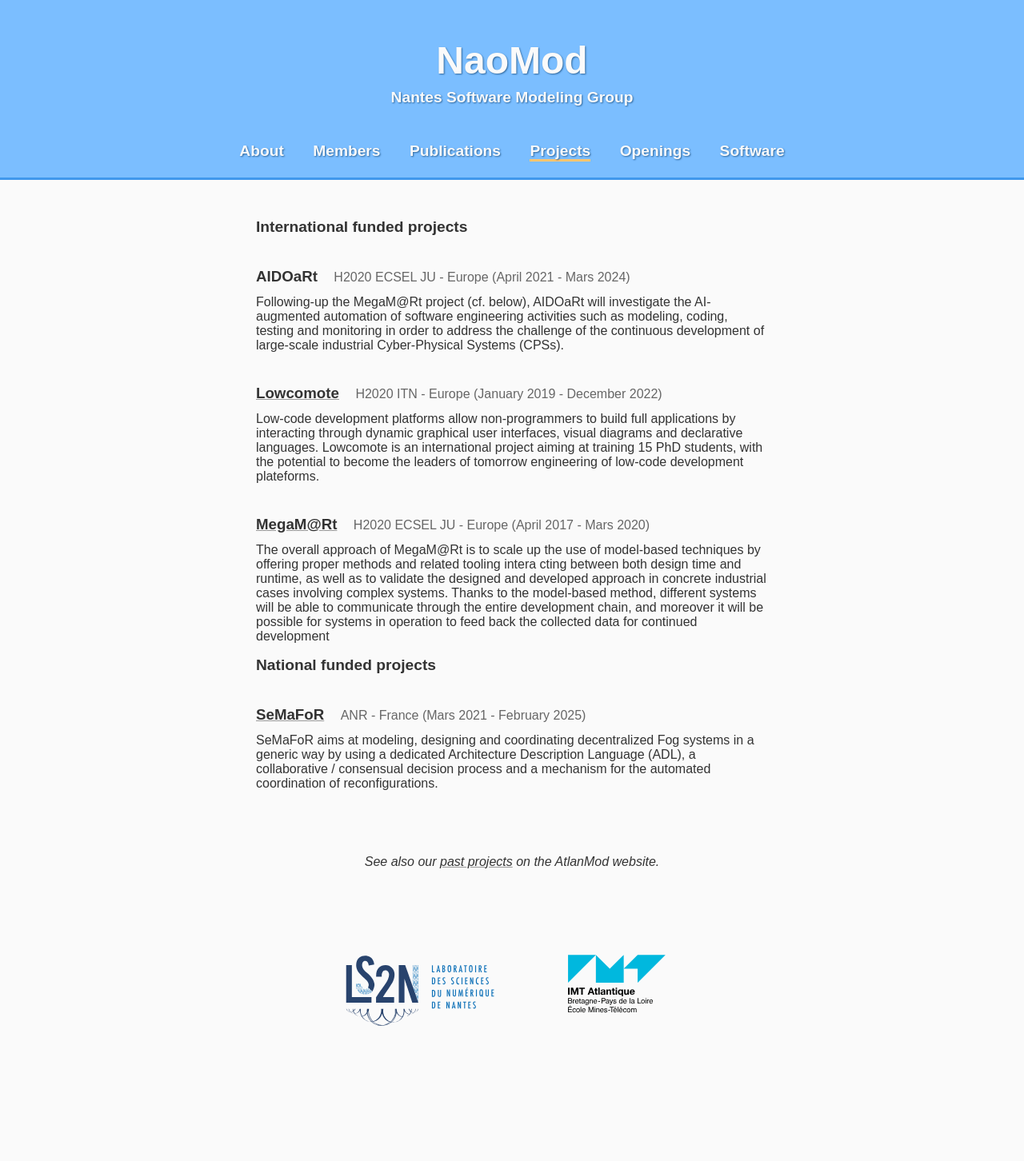
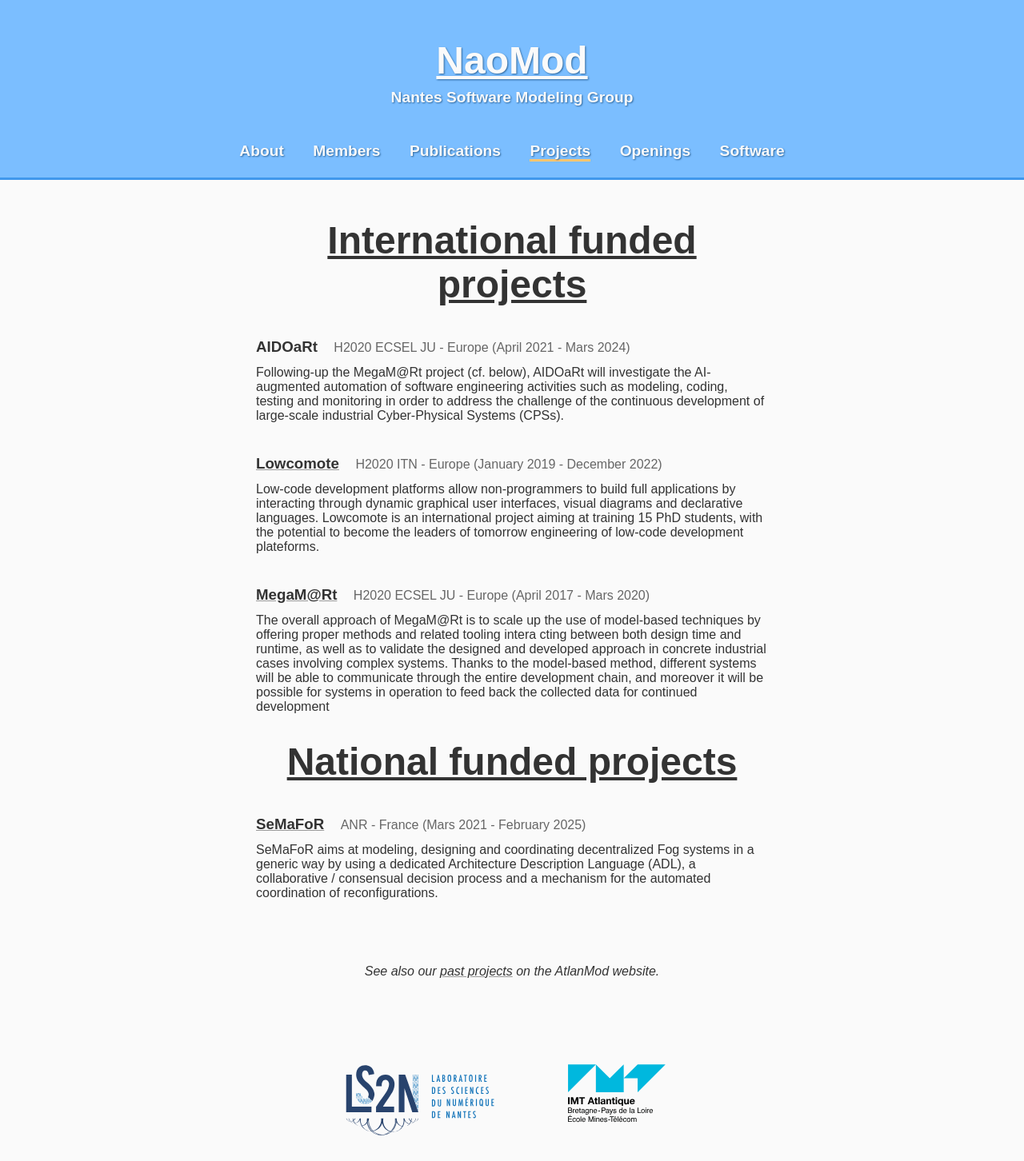
Before and after one commit to NaoMod/naomod.github.io, a Jekyll site: the page built from projects.html, in a window 1280 px wide. Shown: the whole page at 80% size. Built offline with Jekyll 4.4.1, drawn with Linux system fonts in a browser that asks for light colours; before the commit the page ends 1315 px from its top, so only the background shows below that.

Commit message:
Update projects.html
Formatting project page

```diff
--- a/projects.html
+++ b/projects.html
@@ -5,6 +5,10 @@ title: Projects
 
 <style>
   section { margin-top: 2.5rem; }
+  h1 {
+    text-align: center;
+    text-decoration: underline;
+  }
   h3 { display: inline; }
   .subtitle {
     display: block;
@@ -21,7 +25,7 @@ title: Projects
   }
 </style>
 
-<h2>International funded projects</h2>
+<h1>International funded projects</h1>
 
 <section>
   <h3>AIDOaRt</h3>
@@ -60,7 +64,7 @@ title: Projects
   </p>
 </section>
 
-<h2>National funded projects</h2>
+<h1>National funded projects</h1>
 
 <section>
   <h3><a href="https://semafor.gitlab.io/">SeMaFoR</a></h3>
```
